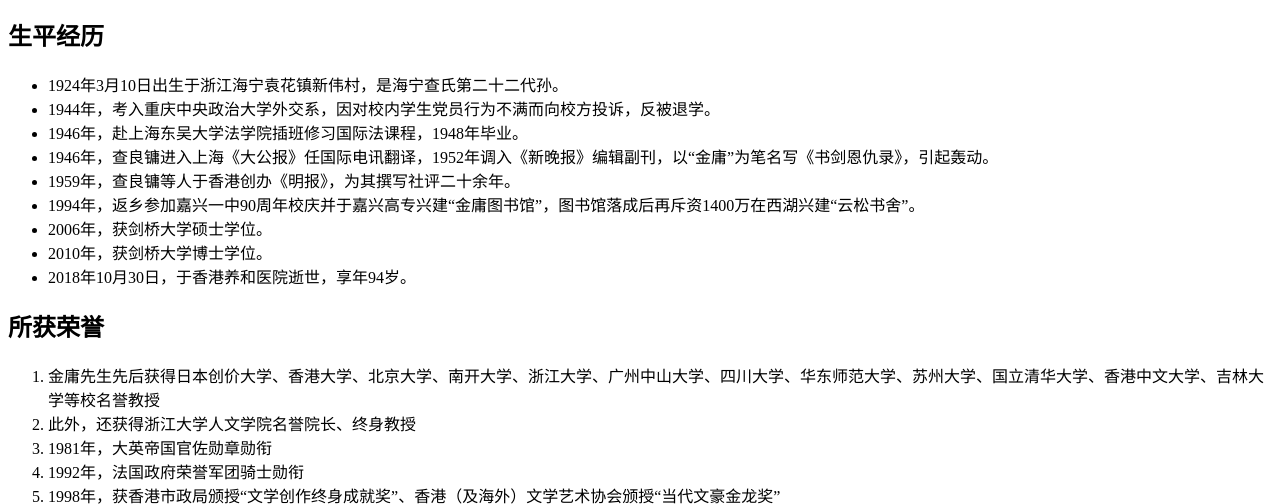
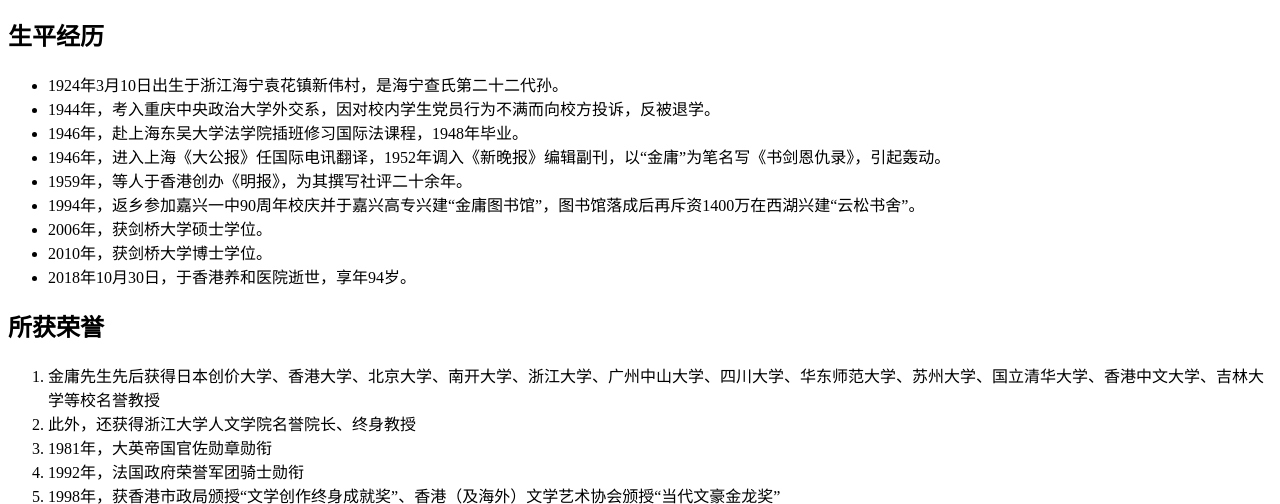
Before and after one commit to leeheart/jinyong-introduction, a plain HTML site: page index.html in a window 1280 px wide. Shown: the part 300-804 px from the top of the page. Drawn offline with Linux system fonts and the light colour scheme.

Commit message:
修改生平经历

```diff
--- a/index.html
+++ b/index.html
@@ -30,8 +30,8 @@
     <li>1924年3月10日出生于浙江海宁袁花镇新伟村，是海宁查氏第二十二代孙。</li>
     <li>1944年，考入重庆中央政治大学外交系，因对校内学生党员行为不满而向校方投诉，反被退学。</li>
     <li>1946年，赴上海东吴大学法学院插班修习国际法课程，1948年毕业。</li>
-    <li>1946年，查良镛进入上海《大公报》任国际电讯翻译，1952年调入《新晚报》编辑副刊，以“金庸”为笔名写《书剑恩仇录》，引起轰动。</li>
-    <li>1959年，查良镛等人于香港创办《明报》，为其撰写社评二十余年。</li>
+    <li>1946年，进入上海《大公报》任国际电讯翻译，1952年调入《新晚报》编辑副刊，以“金庸”为笔名写《书剑恩仇录》，引起轰动。</li>
+    <li>1959年，等人于香港创办《明报》，为其撰写社评二十余年。</li>
     <li>1994年，返乡参加嘉兴一中90周年校庆并于嘉兴高专兴建“金庸图书馆”，图书馆落成后再斥资1400万在西湖兴建“云松书舍”。</li>
     <li>2006年，获剑桥大学硕士学位。</li>
     <li>2010年，获剑桥大学博士学位。</li>
```
